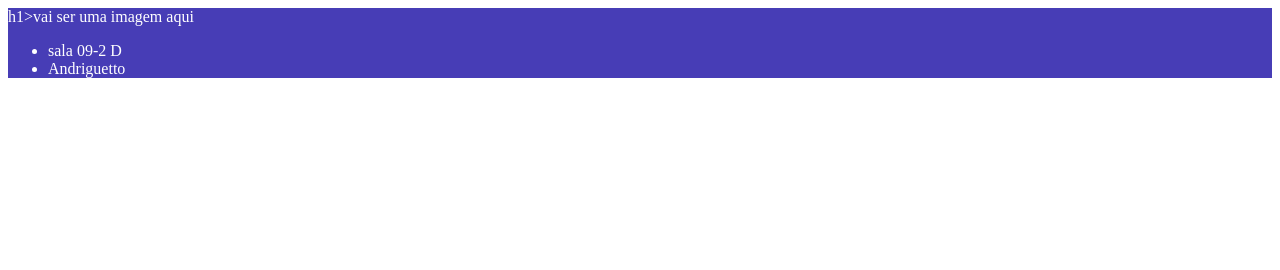
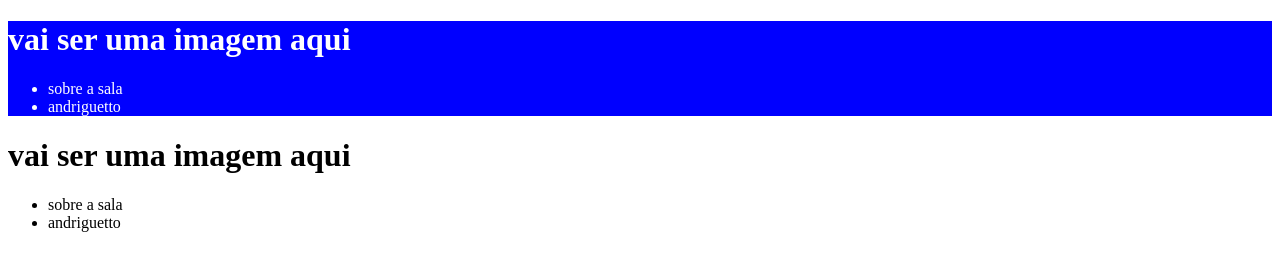
Before and after one commit to andryus02/Sala-09, a plain HTML site: page index.html in a window 1280 px wide. Drawn offline with Linux system fonts and the light colour scheme.

Commit message:
iniciei o header

```diff
--- a/index.html
+++ b/index.html
@@ -9,11 +9,16 @@
 </head>
 <body>
     <header>
-        h1>vai ser uma imagem aqui</h1>
-        <ul>
-            <li>sala 09-2 D</li>
-            <li>Andriguetto</li>
+        <h1>vai ser uma imagem aqui</h1>
+     <ul>
+        <li>sobre a sala</li>
+        <li>andriguetto</li>
+     </ul>
     </header>
-    </ul>
+    <h1>vai ser uma imagem aqui</h1>
+     <ul>
+        <li>sobre a sala</li>
+        <li>andriguetto</li>
+     </ul>
 </body>
 </html>
--- a/style.css
+++ b/style.css
@@ -1,4 +1,4 @@
 header{
-    background-color:#473DB6;
+    background-color: blue;
     color: white;
 }
```
